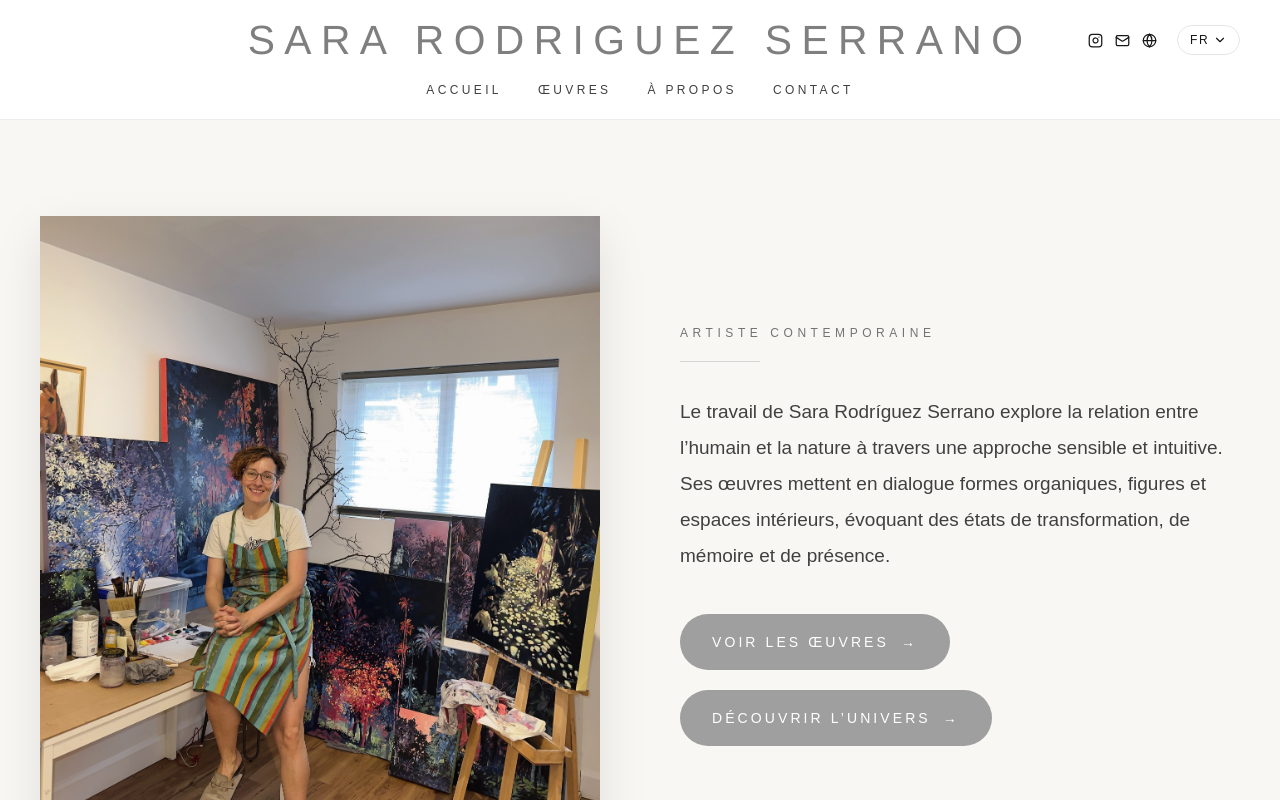
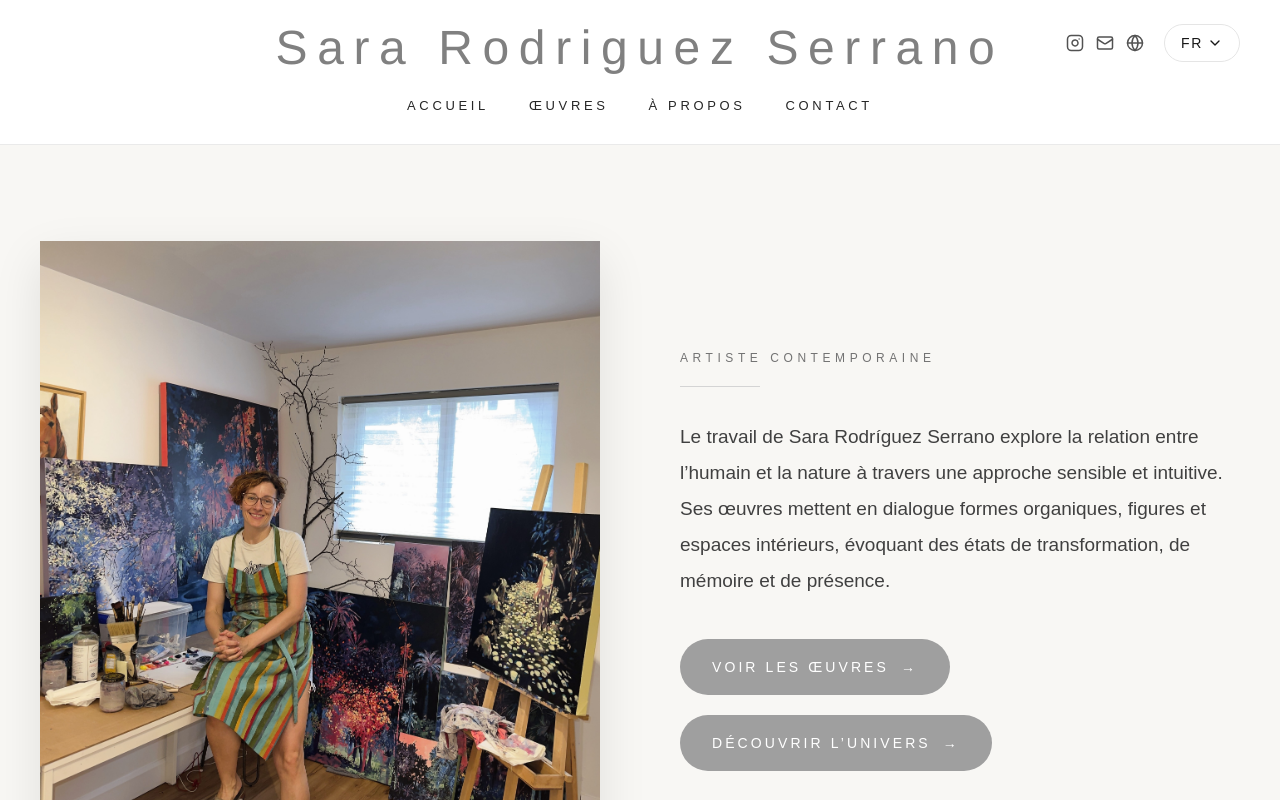
Before and after one commit to Firasxgharbii/sararodriguezserrano, a Next.js app: page / in a window 1280 px wide. Shown: the top 800 px of the page. Built offline with nearby package versions, Linux system fonts and the light colour scheme.

Commit message:
Update website favicon

```diff
--- a/app/layout.tsx
+++ b/app/layout.tsx
@@ -13,8 +13,13 @@ const geistMono = Geist_Mono({
 });
 
 export const metadata = {
-  title: "Sara Rodriguez Serrano",
-  description: "Portfolio artistique de Sara Rodriguez Serrano",
+  title: "Sara Rodríguez Serrano",
+  description: "Portfolio artistique de Sara Rodríguez Serrano",
+  icons: {
+    icon: "/logosara.png",
+    shortcut: "/logosara.png",
+    apple: "/logosara.png",
+  },
 };
 
 export default function RootLayout({
--- a/app/src/components/Navbar.tsx
+++ b/app/src/components/Navbar.tsx
@@ -8,7 +8,6 @@ type Lang = "fr" | "en" | "es";
 
 const INSTAGRAM_URL = "https://www.instagram.com/sara_rodriguez_serrano/";
 const EMAIL_URL = "mailto:sararodriguezserrano.art@gmail.com";
-const LANG_STORAGE_KEY = "site_lang";
 
 const translations = {
   fr: {
@@ -46,6 +45,8 @@ const translations = {
   },
 };
 
+const LANG_STORAGE_KEY = "site_lang";
+
 export default function Navbar() {
   const [lang, setLang] = useState<Lang>("fr");
   const [mobileOpen, setMobileOpen] = useState(false);
@@ -66,15 +67,30 @@ export default function Navbar() {
     localStorage.setItem(LANG_STORAGE_KEY, newLang);
     setLangOpen(false);
     setMobileOpen(false);
+
     window.dispatchEvent(new Event("storage"));
     window.dispatchEvent(new Event("focus"));
   };
 
   useEffect(() => {
+    const syncLang = () => {
       const savedLang = localStorage.getItem(LANG_STORAGE_KEY) as Lang | null;
       if (savedLang === "fr" || savedLang === "en" || savedLang === "es") {
         setLang(savedLang);
+      } else {
+        setLang("fr");
       }
+    };
+
+    syncLang();
+
+    window.addEventListener("storage", syncLang);
+    window.addEventListener("focus", syncLang);
+
+    return () => {
+      window.removeEventListener("storage", syncLang);
+      window.removeEventListener("focus", syncLang);
+    };
   }, []);
 
   useEffect(() => {
@@ -88,93 +104,84 @@ export default function Navbar() {
     return () => document.removeEventListener("mousedown", handleClickOutside);
   }, []);
 
+  useEffect(() => {
+    document.body.style.overflow = mobileOpen ? "hidden" : "";
+
+    return () => {
+      document.body.style.overflow = "";
+    };
+  }, [mobileOpen]);
+
   return (
     <>
-      <header className="sticky top-0 z-50 w-full border-b border-neutral-200/70 bg-white/95 backdrop-blur-xl">
+      <header className="sticky top-0 z-50 w-full border-b border-neutral-200/80 bg-white/95 backdrop-blur-md">
         <div className="mx-auto max-w-7xl px-4 sm:px-6 lg:px-10">
-          {/* MOBILE */}
           <div className="flex items-center justify-between py-4 md:hidden">
             <button
               type="button"
               onClick={() => setMobileOpen(true)}
-              className="flex h-11 w-11 items-center justify-center rounded-full border border-neutral-200 bg-white"
+              aria-label="Open menu"
+              className="flex h-11 w-11 items-center justify-center rounded-full border border-neutral-200 bg-white text-neutral-900 transition duration-300 hover:bg-neutral-50 active:scale-95"
             >
               <Menu size={19} />
             </button>
 
-            <Link
-              href="/"
-              className="text-center text-[1.35rem] uppercase leading-none text-[#7f7f7f]"
+            <div className="px-3 text-center">
+              <h1
+                className="text-[1.9rem] leading-[1.05] text-[#808080]"
                 style={{
                   fontFamily:
-                  '"Futura PT", Futura, "Avenir Next", "Helvetica Neue", sans-serif',
+                    '"Futura PT", "Futura", "Avenir Next", "Helvetica Neue", sans-serif',
                   fontWeight: 300,
-                letterSpacing: "0.16em",
+                  letterSpacing: "0.08em",
                 }}
               >
                 Sara Rodriguez Serrano
-            </Link>
+              </h1>
+            </div>
 
             <div className="relative" ref={langRef}>
               <button
                 type="button"
                 onClick={() => setLangOpen((prev) => !prev)}
-                className="flex h-11 items-center gap-1 rounded-full border border-neutral-200 bg-white px-3 text-sm"
+                className="flex h-11 items-center gap-1 rounded-full border border-neutral-200 bg-white px-3 text-sm text-neutral-900 transition duration-300 hover:bg-neutral-50 active:scale-95"
               >
                 {t.current}
-                <ChevronDown size={15} />
-              </button>
-            </div>
-          </div>
-
-          {/* DESKTOP */}
-          <div className="hidden md:block">
-            <div className="relative py-5">
-              <div className="absolute right-0 top-1/2 flex -translate-y-1/2 items-center gap-3">
-                <a href={INSTAGRAM_URL} target="_blank" rel="noopener noreferrer">
-                  <Instagram size={15} />
-                </a>
-
-                <a href={EMAIL_URL}>
-                  <Mail size={15} />
-                </a>
-
-                <Link href="/login">
-                  <Globe size={15} />
-                </Link>
-
-                <div className="relative ml-2" ref={langRef}>
-                  <button
-                    type="button"
-                    onClick={() => setLangOpen((prev) => !prev)}
-                    className="flex items-center gap-1 rounded-full border border-neutral-200 px-3 py-1.5 text-xs tracking-[0.12em]"
-                  >
-                    {t.current}
-                    <ChevronDown size={14} />
+                <ChevronDown
+                  size={16}
+                  className={`transition-transform duration-300 ${
+                    langOpen ? "rotate-180" : ""
+                  }`}
+                />
               </button>
 
               <div
-                    className={`absolute right-0 top-10 z-50 w-44 overflow-hidden rounded-2xl border border-neutral-200 bg-white shadow-xl transition-all duration-300 ${
+                className={`absolute right-0 top-12 z-50 w-40 overflow-hidden rounded-2xl border border-neutral-200 bg-white shadow-xl transition-all duration-300 ${
                   langOpen
                     ? "pointer-events-auto translate-y-0 opacity-100"
                     : "pointer-events-none -translate-y-2 opacity-0"
                 }`}
               >
                 <button
+                  type="button"
                   onClick={() => handleChangeLang("fr")}
-                      className="w-full px-4 py-3 text-left text-sm hover:bg-neutral-50"
+                  className="w-full px-4 py-3 text-left text-sm transition hover:bg-neutral-50"
                 >
                   {t.french}
                 </button>
+
                 <button
+                  type="button"
                   onClick={() => handleChangeLang("en")}
-                      className="w-full px-4 py-3 text-left text-sm hover:bg-neutral-50"
+                  className="w-full px-4 py-3 text-left text-sm transition hover:bg-neutral-50"
                 >
                   {t.english}
                 </button>
+
                 <button
+                  type="button"
                   onClick={() => handleChangeLang("es")}
-                      className="w-full px-4 py-3 text-left text-sm hover:bg-neutral-50"
+                  className="w-full px-4 py-3 text-left text-sm transition hover:bg-neutral-50"
                 >
                   {t.spanish}
                 </button>
@@ -182,28 +189,106 @@ export default function Navbar() {
             </div>
           </div>
 
+          <div className="hidden md:block">
+            <div className="relative py-6">
+              <div className="absolute right-0 top-6 flex items-center gap-3">
+                <a
+                  href={INSTAGRAM_URL}
+                  target="_blank"
+                  rel="noopener noreferrer"
+                  className="text-neutral-600 transition duration-300 hover:-translate-y-[2px] hover:text-neutral-900"
+                  aria-label="Instagram"
+                >
+                  <Instagram size={18} />
+                </a>
+
+                <a
+                  href={EMAIL_URL}
+                  className="text-neutral-600 transition duration-300 hover:-translate-y-[2px] hover:text-neutral-900"
+                  aria-label="Email"
+                >
+                  <Mail size={18} />
+                </a>
+
                 <Link
-                href="/"
-                className="block text-center text-[2.55rem] uppercase leading-none text-[#7f7f7f]"
+                  href="/login"
+                  className="text-neutral-600 transition duration-300 hover:-translate-y-[2px] hover:text-neutral-900"
+                  aria-label="Login"
+                >
+                  <Globe size={18} />
+                </Link>
+
+                <div className="relative ml-2" ref={langRef}>
+                  <button
+                    type="button"
+                    onClick={() => setLangOpen((prev) => !prev)}
+                    className="flex items-center gap-1 rounded-full border border-neutral-200 px-4 py-2 text-sm tracking-[0.12em] text-neutral-900 transition duration-300 hover:bg-neutral-50"
+                  >
+                    {t.current}
+                    <ChevronDown
+                      size={16}
+                      className={`transition-transform duration-300 ${
+                        langOpen ? "rotate-180" : ""
+                      }`}
+                    />
+                  </button>
+
+                  <div
+                    className={`absolute right-0 top-12 z-50 w-44 overflow-hidden rounded-2xl border border-neutral-200 bg-white shadow-xl transition-all duration-300 ${
+                      langOpen
+                        ? "pointer-events-auto translate-y-0 opacity-100"
+                        : "pointer-events-none -translate-y-2 opacity-0"
+                    }`}
+                  >
+                    <button
+                      type="button"
+                      onClick={() => handleChangeLang("fr")}
+                      className="w-full px-4 py-3 text-left text-sm transition hover:bg-neutral-50"
+                    >
+                      {t.french}
+                    </button>
+
+                    <button
+                      type="button"
+                      onClick={() => handleChangeLang("en")}
+                      className="w-full px-4 py-3 text-left text-sm transition hover:bg-neutral-50"
+                    >
+                      {t.english}
+                    </button>
+
+                    <button
+                      type="button"
+                      onClick={() => handleChangeLang("es")}
+                      className="w-full px-4 py-3 text-left text-sm transition hover:bg-neutral-50"
+                    >
+                      {t.spanish}
+                    </button>
+                  </div>
+                </div>
+              </div>
+
+              <h1
+                className="text-center text-5xl text-[#808080]"
                 style={{
                   fontFamily:
-                    '"Futura PT", Futura, "Avenir Next", "Helvetica Neue", sans-serif',
+                    '"Futura PT", "Futura", "Avenir Next", "Helvetica Neue", sans-serif',
                   fontWeight: 300,
-                  letterSpacing: "0.23em",
+                  letterSpacing: "0.2em",
                 }}
               >
                 Sara Rodriguez Serrano
-              </Link>
+              </h1>
             </div>
 
-            <nav className="flex justify-center gap-9 pb-5 text-[12px] uppercase tracking-[0.28em] text-neutral-700">
+            <nav className="flex justify-center gap-10 pb-6 text-[13px] tracking-[0.28em] text-neutral-800">
               {navItems.map((item) => (
                 <Link
                   key={item.label}
                   href={item.href}
-                  className="transition hover:text-black"
+                  className="group relative pb-1 transition duration-300 hover:text-black"
                 >
                   {item.label}
+                  <span className="absolute bottom-0 left-0 h-[1px] w-0 bg-neutral-900 transition-all duration-300 group-hover:w-full" />
                 </Link>
               ))}
             </nav>
@@ -211,53 +296,156 @@ export default function Navbar() {
         </div>
       </header>
 
-      {/* MENU MOBILE */}
       <div
-        className={`fixed inset-0 z-[60] md:hidden ${
-          mobileOpen ? "visible opacity-100" : "invisible opacity-0"
+        className={`fixed inset-0 z-[60] md:hidden transition-all duration-300 ${
+          mobileOpen
+            ? "pointer-events-auto visible opacity-100"
+            : "pointer-events-none invisible opacity-0"
         }`}
       >
         <div
-          className="absolute inset-0 bg-black/25"
+          className={`absolute inset-0 bg-black/20 transition-opacity duration-300 ${
+            mobileOpen ? "opacity-100" : "opacity-0"
+          }`}
           onClick={() => setMobileOpen(false)}
         />
 
-        <div className="absolute left-0 top-0 h-full w-[86%] max-w-[360px] bg-white shadow-2xl">
+        <div
+          className={`absolute left-0 top-0 h-full w-[88%] max-w-[380px] bg-white shadow-2xl transition-transform duration-300 ${
+            mobileOpen ? "translate-x-0" : "-translate-x-full"
+          }`}
+        >
+          <div className="flex h-full flex-col">
             <div className="flex items-center justify-between border-b border-neutral-200 px-5 py-5">
-            <p
-              className="text-[1.25rem] uppercase text-[#7f7f7f]"
+              <div className="pr-4">
+                <h2
+                  className="text-[1.8rem] leading-[1.05] text-[#808080]"
                   style={{
                     fontFamily:
-                  '"Futura PT", Futura, "Avenir Next", "Helvetica Neue", sans-serif',
+                      '"Futura PT", "Futura", "Avenir Next", "Helvetica Neue", sans-serif',
                     fontWeight: 300,
-                letterSpacing: "0.16em",
+                    letterSpacing: "0.08em",
                   }}
                 >
                   Sara Rodriguez Serrano
-            </p>
+                </h2>
+              </div>
 
               <button
+                type="button"
                 onClick={() => setMobileOpen(false)}
-              className="flex h-10 w-10 items-center justify-center rounded-full border border-neutral-200"
+                aria-label="Close menu"
+                className="flex h-11 w-11 shrink-0 items-center justify-center rounded-full border border-neutral-200 text-neutral-900 transition hover:bg-neutral-50 active:scale-95"
               >
                 <X size={18} />
               </button>
             </div>
 
-          <nav className="flex flex-col px-5 py-6">
-            {navItems.map((item) => (
+            <div className="flex-1 overflow-y-auto px-5 py-6">
+              <nav className="flex flex-col gap-2">
+                {navItems.map((item, index) => (
                   <Link
                     key={item.label}
                     href={item.href}
                     onClick={() => setMobileOpen(false)}
-                className="border-b border-neutral-100 py-4 text-sm uppercase tracking-[0.22em]"
+                    className="group rounded-2xl px-3 py-4 text-[0.95rem] tracking-[0.22em] text-neutral-900 transition duration-300 hover:bg-neutral-50"
+                    style={{
+                      animation: mobileOpen
+                        ? `fadeSlide .35s ease forwards ${index * 0.08}s`
+                        : "none",
+                      opacity: 0,
+                    }}
                   >
+                    <span className="relative inline-block">
                       {item.label}
+                      <span className="absolute -bottom-1 left-0 h-[1px] w-0 bg-neutral-900 transition-all duration-300 group-hover:w-full" />
+                    </span>
                   </Link>
                 ))}
               </nav>
+
+              <div className="mt-8 border-t border-neutral-200 pt-6">
+                <p className="mb-4 text-[11px] uppercase tracking-[0.28em] text-neutral-500">
+                  {t.language}
+                </p>
+
+                <div className="flex flex-wrap gap-2">
+                  {(["fr", "en", "es"] as Lang[]).map((item) => (
+                    <button
+                      key={item}
+                      type="button"
+                      onClick={() => handleChangeLang(item)}
+                      className={`rounded-full border px-4 py-2.5 text-sm transition duration-300 ${
+                        lang === item
+                          ? "border-neutral-900 bg-neutral-900 text-white"
+                          : "border-neutral-200 bg-white text-neutral-900 hover:bg-neutral-50"
+                      }`}
+                    >
+                      {item.toUpperCase()}
+                    </button>
+                  ))}
+                </div>
+
+                <div className="mt-7 flex items-center gap-5 text-neutral-600">
+                  <a
+                    href={INSTAGRAM_URL}
+                    target="_blank"
+                    rel="noopener noreferrer"
+                    className="transition duration-300 hover:-translate-y-[2px] hover:text-neutral-900"
+                    aria-label="Instagram"
+                  >
+                    <Instagram size={18} />
+                  </a>
+
+                  <a
+                    href={EMAIL_URL}
+                    className="transition duration-300 hover:-translate-y-[2px] hover:text-neutral-900"
+                    aria-label="Email"
+                  >
+                    <Mail size={18} />
+                  </a>
+
+                  <Link
+                    href="/login"
+                    onClick={() => setMobileOpen(false)}
+                    className="transition duration-300 hover:-translate-y-[2px] hover:text-neutral-900"
+                    aria-label="Login"
+                  >
+                    <Globe size={18} />
+                  </Link>
                 </div>
               </div>
+            </div>
+
+            <div className="border-t border-neutral-200 px-5 py-4">
+              <p
+                className="text-xs text-[#808080]"
+                style={{
+                  fontFamily:
+                    '"Futura PT", "Futura", "Avenir Next", "Helvetica Neue", sans-serif',
+                  fontWeight: 300,
+                  letterSpacing: "0.2em",
+                }}
+              >
+                Sara Rodriguez Serrano
+              </p>
+            </div>
+          </div>
+        </div>
+      </div>
+
+      <style jsx>{`
+        @keyframes fadeSlide {
+          from {
+            opacity: 0;
+            transform: translateY(8px);
+          }
+          to {
+            opacity: 1;
+            transform: translateY(0);
+          }
+        }
+      `}</style>
     </>
   );
 }
```
Also changed, not shown: public/logosara.png (added). Lines whose indentation alone changed are shown as unchanged.
